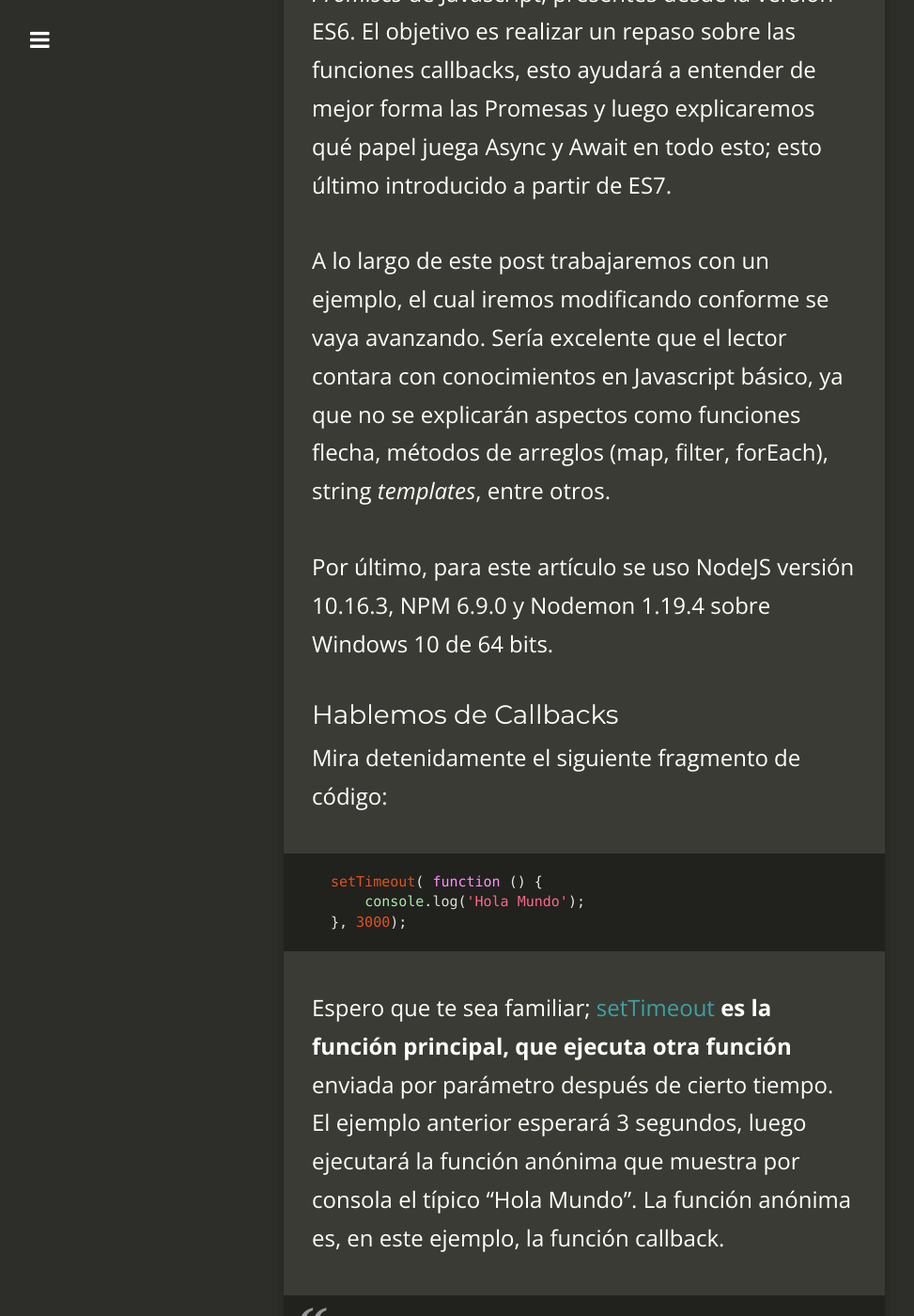
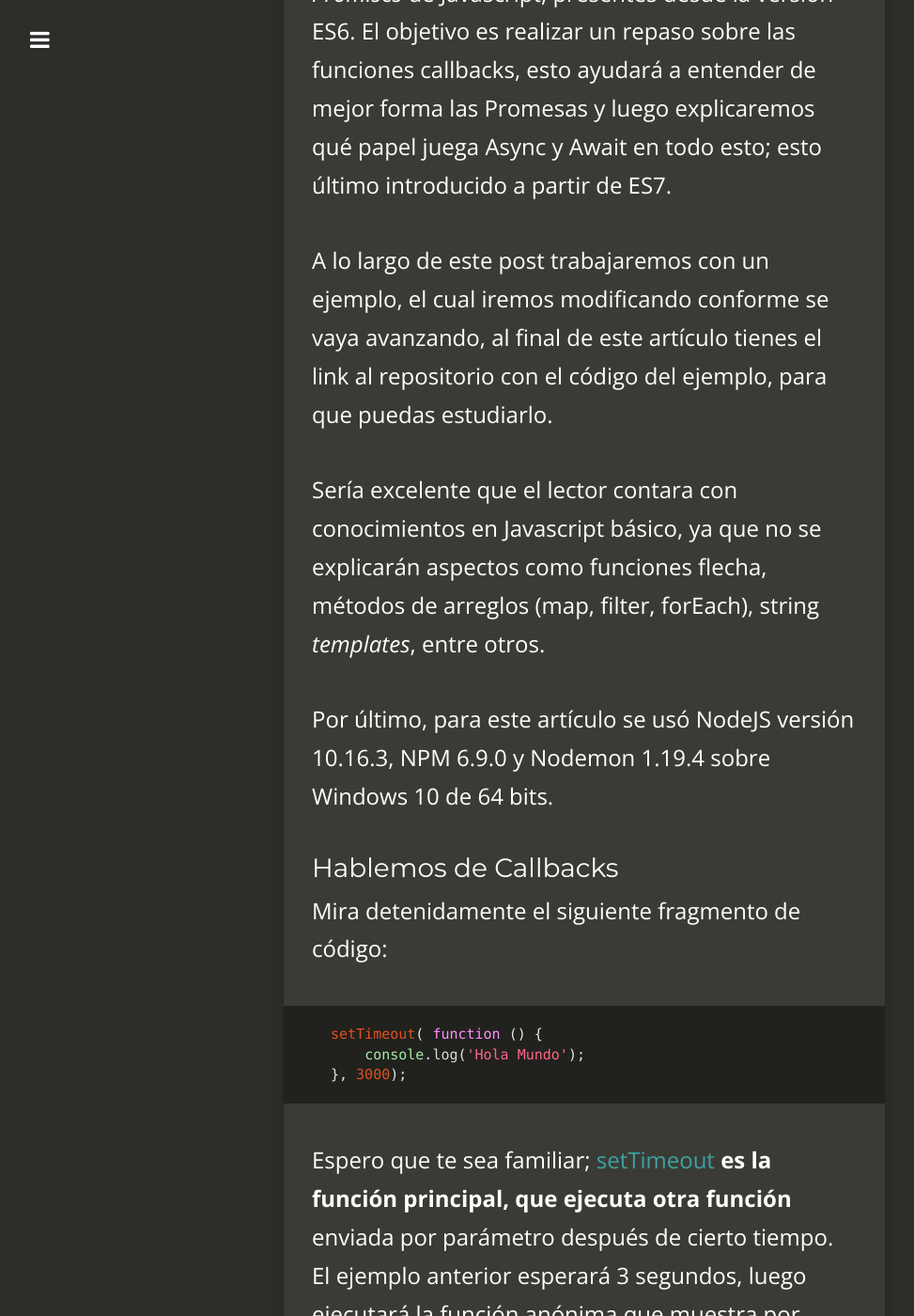
Before and after one commit to CarMoreno/carmoreno.github.io, a Jekyll site: the page built from _posts/2019-10-22-Todo-Promesas-Javascript-Async-Await-Callbacks.md, in a window 1280 px wide and 1400 px high, scrolled down 642 px. Shown: the whole window at 94% size, without its empty margins (18-991 px from the left). Built offline with Jekyll 4.4.1, drawn with Linux system fonts in a browser that asks for light colours; nearby versions of some CDN libraries; comment, search, counter and statistics services are not loaded; some of the changed text lies outside the part shown.

Commit message:
edicion de articulo de promesas en javascript

```diff
--- a/_posts/2019-10-22-Todo-Promesas-Javascript-Async-Await-Callbacks.md
+++ b/_posts/2019-10-22-Todo-Promesas-Javascript-Async-Await-Callbacks.md
@@ -15,9 +15,11 @@ tags:
 
 Hace mucho tenía pensado realizar este artículo, pues en su momento fue un tema muy confuso para mi y quiero de alguna forma, orientar un poco al lector en la comprensión de las **tan** famosas _Promises_ de Javascript, presentes desde la versión ES6. El objetivo es realizar un repaso sobre las funciones callbacks, esto ayudará a entender de mejor forma las Promesas y luego explicaremos qué papel juega Async y Await en todo esto; esto último introducido a partir de ES7.
 
-A lo largo de este post trabajaremos con un ejemplo, el cual iremos modificando conforme se vaya avanzando. Sería excelente que el lector contara con conocimientos en Javascript básico, ya que no se explicarán aspectos como funciones flecha, métodos de arreglos (map, filter, forEach), string _templates_, entre otros.
+A lo largo de este post trabajaremos con un ejemplo, el cual iremos modificando conforme se vaya avanzando, al final de este artículo tienes el link al repositorio con el código del ejemplo, para que puedas estudiarlo.
 
-Por último, para este artículo se uso NodeJS versión 10.16.3, NPM 6.9.0 y Nodemon 1.19.4 sobre Windows 10 de 64 bits.
+Sería excelente que el lector contara con conocimientos en Javascript básico, ya que no se explicarán aspectos como funciones flecha, métodos de arreglos (map, filter, forEach), string _templates_, entre otros.
+
+Por último, para este artículo se usó NodeJS versión 10.16.3, NPM 6.9.0 y Nodemon 1.19.4 sobre Windows 10 de 64 bits.
 
 ### Hablemos de Callbacks
 
```
